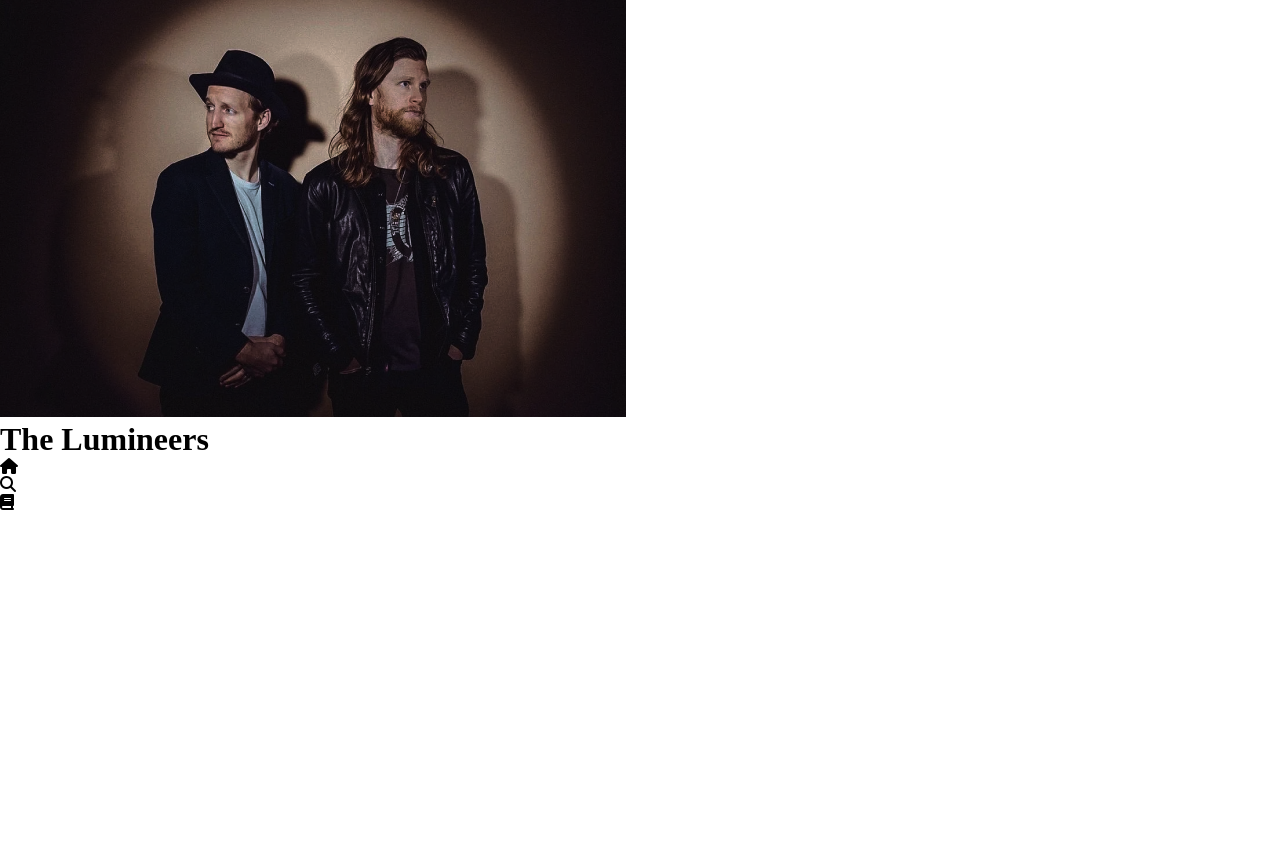
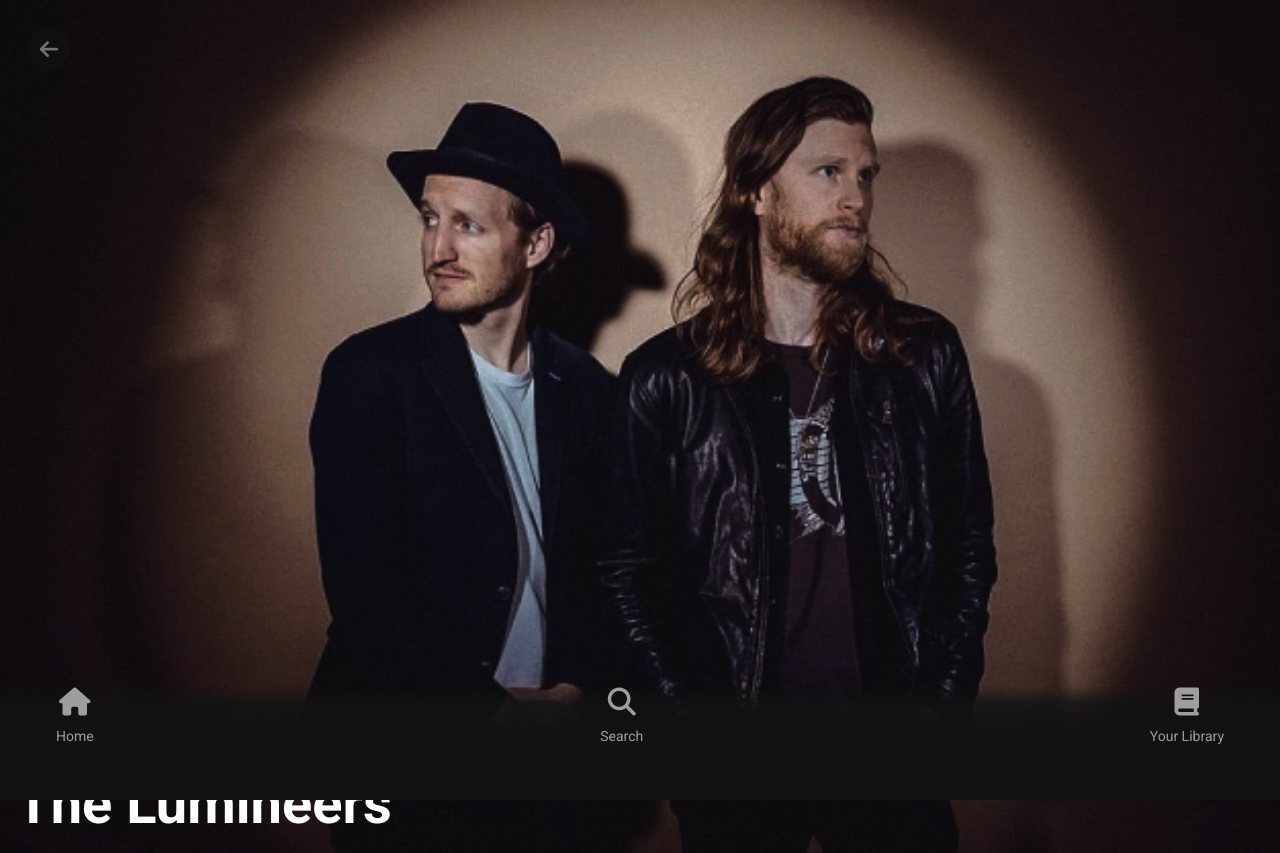
Before and after one commit to b1z3rr4/spotify-vanilla, a website built with webpack: page src/index.html in a window 1280 px wide. Before the commit the page ends 800 px from the top, so only its background shows below. Built offline with nearby package versions, Linux system fonts and the light colour scheme.

Commit message:
feat(style): estilos da header e da navegação

```diff
--- a/package.json
+++ b/package.json
@@ -23,6 +23,7 @@
     "style-loader": "^4.0.0",
     "webpack": "^5.93.0",
     "webpack-cli": "^5.1.4",
-    "webpack-dev-server": "^5.0.4"
+    "webpack-dev-server": "^5.0.4",
+    "webpack-hot-middleware": "^2.26.1"
   }
 }
--- a/src/index.html
+++ b/src/index.html
@@ -8,30 +8,32 @@
 </head>
 <body>
     <header class="header">
-        <div>
-            <img src="./assets/banner.png" alt="Banner da banda The Lumineers" />
-            <h1>The Lumineers</h1>
+        <div class="banner">
+            <div class="icon-back">
+                <i class="fa-solid fa-arrow-left fa-xl icon"></i>
+            </div>
+            <img class="banner-image" src="./assets/banner.png" alt="Banner da banda The Lumineers" />
+            <h1 class="banner-title">The Lumineers</h1>
         </div>
     </header>
     <main class="content">
-        <section class="hero">
-
-        </section>
         <section class="musics">
-
         </section>
     </main>
     <article class="nav-container">
         <nav class="nav">
             <ul class="nav-list">
                 <li class="nav-item">
-                    <i class="fa-solid fa-house"></i>
+                    <i class="fa-solid fa-house fa-2xl icon"></i>
+                    <span class="label-icon">Home</span>
                 </li>
                 <li class="nav-item">
-                    <i class="fa-solid fa-magnifying-glass"></i>
+                    <i class="fa-solid fa-magnifying-glass fa-2xl icon"></i>
+                    <span class="label-icon">Search</span>
                 </li>
                 <li class="nav-item">
-                    <i class="fa-solid fa-book"></i>
+                    <i class="fa-solid fa-book fa-2xl icon"></i>
+                    <span class="label-icon">Your Library</span>
                 </li>
             </ul>
         </nav>
--- a/src/index.js
+++ b/src/index.js
@@ -1,5 +1,5 @@
+import './styles/main.scss';
 import './assets/banner.png';
 import './assets/music-1.png';
 import './assets/music-2.png';
 import './assets/music-3.png';
-import './styles/main.scss';
--- a/src/styles/_reset.scss
+++ b/src/styles/_reset.scss
@@ -1,4 +1,5 @@
 * {
     margin: 0;
     padding: 0;
+    box-sizing:  border-box;
 }
--- a/src/styles/main.scss
+++ b/src/styles/main.scss
@@ -1,2 +1,111 @@
+@import url('https://fonts.googleapis.com/css2?family=Roboto:ital,wght@0,100;0,300;0,400;0,500;0,700;0,900;1,100;1,300;1,400;1,500;1,700;1,900&display=swap');
 @import './variables';
 @import './reset';
+
+html {
+    font-size: 14px;
+}
+
+body {
+    font-family: 'Roboto', sans-serif;
+    height: 100vh;
+    width: 100vw;
+    background: linear-gradient(180deg, rgba(15,12,16,1) 0%, rgba(18,18,18,1) 75%);
+}
+
+.header {
+    display: flex;
+}
+
+.banner {
+    display: flex;
+    flex-direction: column;
+    width: 100%;
+    height: 100%;
+    position: relative;
+}
+
+.banner-title {
+    color: $text-color-white;
+
+    position: absolute;
+    font-size: 4rem;
+    bottom: 0;
+    padding: 16px;
+}
+
+.banner-image {
+    width: 100%;
+    height: 40%;
+    object-fit: cover;
+}
+
+.icon-back {
+    width: 3rem;
+    height: 3rem;
+    background-color: $secondary-color;
+    opacity: 0.7;
+    border-radius: 100%;
+    display: flex;
+    align-items: center;
+    justify-content: center;
+    position: absolute;
+    top: 2rem;
+    left: 2rem;
+    cursor: pointer;
+
+    &:hover {
+        opacity: 1;
+
+        &.icon {
+            color: $text-color;
+        }
+    }
+}
+
+.icon {
+    color: $text-color;
+
+    &:hover {
+        color: $text-color-white;
+
+        & + .label-icon {
+            color: $text-color-white;
+        }
+    }
+}
+
+.label-icon {
+    font-size: 1rem;
+    color: $text-color;
+    margin-top: 1.8rem;
+}
+
+.nav-container {
+    display: flex;
+    position: absolute;
+    width: 100%;
+    bottom: 0;
+
+    padding: 16px 56px 56px 56px;
+
+    background: $secondary-color;
+    background: linear-gradient(180deg, rgba(18,18,18,0) 0%, rgba(18,18,18,0.8) 15%, rgba(18,18,18,1) 40%);
+}
+
+.nav {
+    width: 100%;
+}
+
+.nav-list {
+    display: flex;
+    width: 100%;
+    align-items: center;
+    justify-content: space-between;
+}
+
+.nav-item {
+    display: flex;
+    align-items: center;
+    flex-direction: column;
+}
--- a/webpack.config.js
+++ b/webpack.config.js
@@ -1,6 +1,7 @@
 const path = require('path');  // Importa o módulo 'path' do Node.js para manipulação de caminhos de arquivos
 const HtmlWebpackPlugin = require('html-webpack-plugin');  // Plugin para gerar arquivos HTML
 const MiniCssExtractPlugin = require('mini-css-extract-plugin');  // Plugin para extrair CSS em arquivos separados
+const webpack = require('webpack');
 
 module.exports = {
     entry: "./src/index.js",  // Ponto de entrada do webpack, onde começa a construção do bundle
@@ -15,8 +16,13 @@
         }),
         new MiniCssExtractPlugin({
             filename: "styles.css"  // Nome do arquivo CSS de saída
-        })
+        }),
+        new webpack.HotModuleReplacementPlugin(),
     ],
+    devServer: {
+        static: './dist',
+        hot: true,
+    },
     mode: 'development',  // Modo de construção do webpack ('development', 'production' ou 'none')
     module: {
         rules: [
```
Also changed, not shown: 1 other file.
